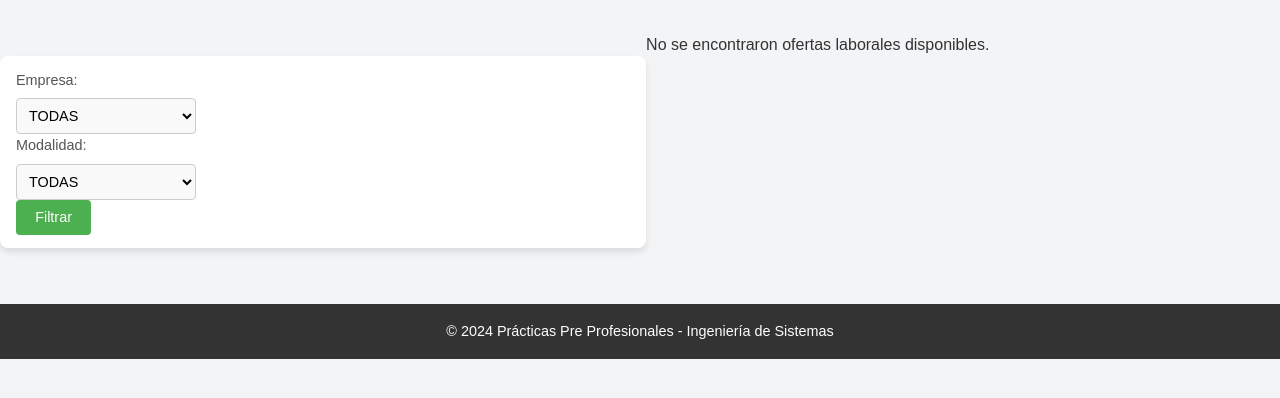
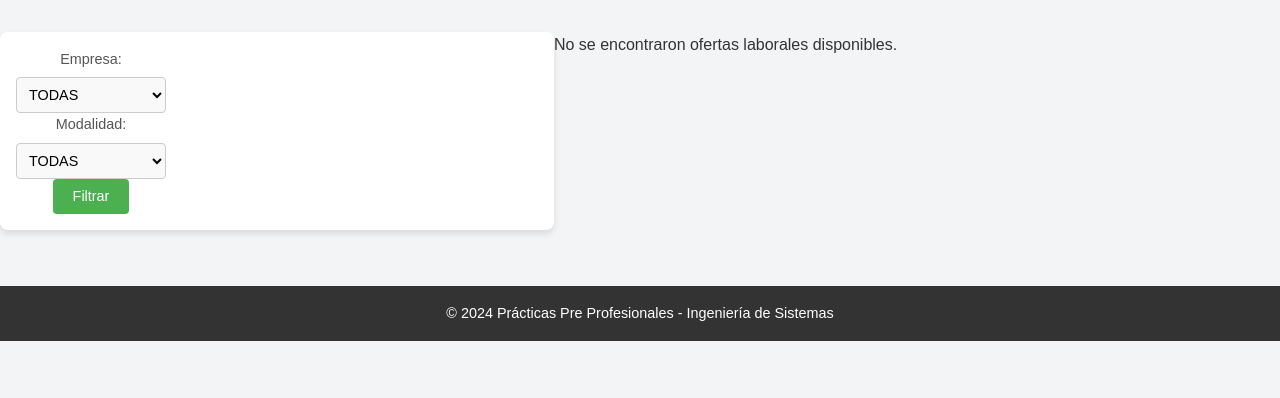
Before and after one commit to JesusMachaca/Web_Scraping, a Flask app: page / in a window 1280 px wide. Shown: the part 138-536 px from the top of the page. Run offline with Flask 3, Linux system fonts and the light colour scheme; data that the repository does not hold is empty; some libraries are stand-ins or nearby versions.

Commit message:
Update styles.css

```diff
--- a/static/styles.css
+++ b/static/styles.css
@@ -95,32 +95,36 @@ footer {
 
 /* Filtros */
 .filters {
-    width: 80%;
-    max-width: 800px;
-    margin: 1.5rem auto;
-    padding: 0.8rem 1rem;
+    width: 60%; /* Reducir el ancho para ajustarlo sobre las ofertas */
+    margin: 0 auto 1.5rem auto; /* Centramos el contenedor */
+    padding: 1rem;
     background-color: #ffffff;
     border-radius: 8px;
     box-shadow: 0 4px 6px rgba(0, 0, 0, 0.1);
     display: flex;
     flex-wrap: wrap;
     gap: 1rem;
+    justify-content: space-between; /* Distribución horizontal */
     align-items: center;
+    text-align: center; /* Alinear contenido al centro */
 }
 
+/* Ajustes de grupo de filtros */
 .filter-group {
     display: flex;
     flex-direction: column;
     flex: 1;
-    min-width: 180px;
+    min-width: 150px; /* Ajustar ancho mínimo */
 }
 
+/* Etiquetas */
 .filter-group label {
     font-size: 0.9rem;
     color: #555;
     margin-bottom: 0.4rem;
 }
 
+/* Selectores */
 .filter-group select {
     padding: 0.5rem;
     font-size: 0.9rem;
@@ -130,10 +134,12 @@ footer {
     transition: border-color 0.3s;
 }
 
+/* Hover en selectores */
 .filter-group select:hover {
     border-color: #4CAF50;
 }
 
+/* Botón de filtro */
 .filter-button {
     padding: 0.6rem 1.2rem;
     font-size: 0.9rem;
@@ -149,3 +155,12 @@ footer {
     background-color: #388E3C;
     transform: translateY(-2px);
 }
+
+/* Contenedor de ofertas laborales */
+.job-listing {
+    width: 80%;
+    max-width: 1000px;
+    margin: 0 auto;
+    display: grid;
+    gap: 1.5rem;
+}
```
